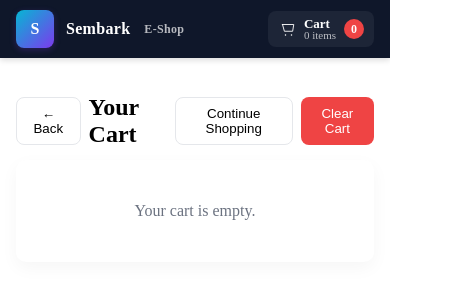
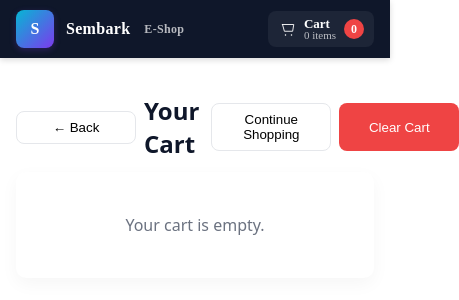
Before and after one commit to XRS5548/saniya-project-15-nov, a React (Vite) app: page /cart in a window 390 px wide. Shown: the top 300 px of the page, 459 px wide, since content can reach past the window. Built offline with nearby package versions, Linux system fonts and the light colour scheme.

Commit message:
update cart

```diff
--- /dev/null
+++ b/src/cart.css
@@ -0,0 +1,261 @@
+/*  Cart.css — improved responsive rules (replace existing file) */
+
+/* Container */
+.ct-container {
+  max-width: 1024px;
+  margin: 20px auto;
+  padding: 16px;
+  box-sizing: border-box;
+  font-family: system-ui, -apple-system, "Segoe UI", Roboto, "Helvetica Neue", Arial;
+  color: #0f172a;
+}
+
+/* Header */
+.ct-header {
+  display: flex;
+  justify-content: space-between;
+  align-items: center;
+  margin-bottom: 12px;
+  gap: 12px;
+}
+.ct-header-left {
+  display: flex;
+  gap: 8px;
+  align-items: center;
+}
+.ct-title {
+  margin: 0;
+}
+.ct-header-right {
+  display: flex;
+  gap: 8px;
+}
+
+/* Card */
+.ct-card {
+  background: #fff;
+  padding: 14px;
+  border-radius: 10px;
+  box-shadow: 0 6px 18px rgba(2, 6, 23, 0.04);
+}
+
+/* Empty */
+.ct-empty {
+  padding: 28px;
+  text-align: center;
+  color: #6b7280;
+}
+
+/* Item list */
+.ct-items {
+  display: flex;
+  flex-direction: column;
+  gap: 4px;
+}
+
+/* Use grid for predictable layout:
+   columns: media fixed, content flexible, controls fixed
+*/
+.ct-item-row {
+  display: grid;
+  grid-template-columns: 88px 1fr 180px;
+  grid-template-rows: auto;
+  gap: 12px;
+  align-items: center;
+  padding: 12px 0;
+  border-bottom: 1px solid #f3f4f6;
+  min-height: 88px;
+}
+
+/* Grid areas — keep explicit naming (optional) */
+.ct-item-media { grid-column: 1; grid-row: 1; }
+.ct-item-main { grid-column: 2; grid-row: 1; }
+.ct-item-controls { grid-column: 3; grid-row: 1; }
+
+/* Media */
+.ct-img {
+  width: 88px;
+  height: 88px;
+  object-fit: contain;
+  background: #fafafa;
+  border-radius: 8px;
+  padding: 8px;
+  display: block;
+}
+
+/* Main info */
+.ct-item-title {
+  font-size: 15px;
+  font-weight: 700;
+  color: #0f172a;
+  overflow: hidden;
+  text-overflow: ellipsis;
+  white-space: nowrap; /* single-line title */
+}
+.ct-item-meta {
+  margin-top: 8px;
+  display: flex;
+  gap: 12px;
+  align-items: center;
+  flex-wrap: wrap;
+}
+.ct-price {
+  font-weight: 800;
+  color: #059669;
+}
+.ct-sub {
+  color: #6b7280;
+  font-size: 13px;
+}
+
+/* Controls */
+.ct-item-controls {
+  display: flex;
+  flex-direction: column;
+  align-items: flex-end;
+  gap: 8px;
+  min-width: 140px;
+}
+
+/* Wrap qty + actions so they behave on small screens */
+.ct-controls-top { display: flex; gap: 12px; align-items: center; }
+.ct-controls-bottom { display: flex; gap: 8px; align-items: center; }
+
+/* Qty box */
+.ct-qty-box {
+  display: inline-flex;
+  align-items: center;
+  gap: 8px;
+  border: 1px solid #e5e7eb;
+  padding: 6px 8px;
+  border-radius: 8px;
+  background: #fff;
+}
+.ct-qty-value { min-width: 28px; text-align: center; font-weight: 800; }
+
+/* Buttons */
+.ct-btn-primary {
+  padding: 10px 14px;
+  background: #0f172a;
+  color: #fff;
+  border: none;
+  border-radius: 8px;
+  cursor: pointer;
+  font-weight: 800;
+}
+.ct-btn-ghost {
+  padding: 8px 12px;
+  background: transparent;
+  border: 1px solid #e5e7eb;
+  border-radius: 8px;
+  cursor: pointer;
+}
+.ct-btn-danger {
+  padding: 8px 12px;
+  background: #ef4444;
+  color: #fff;
+  border: none;
+  border-radius: 8px;
+  cursor: pointer;
+}
+.ct-btn-danger-compact {
+  padding: 6px 10px;
+  background: #ef4444;
+  color: #fff;
+  border: none;
+  border-radius: 8px;
+  cursor: pointer;
+}
+.ct-row-actions { display: flex; gap: 8px; }
+
+/* Summary */
+.ct-summary {
+  display: flex;
+  justify-content: space-between;
+  align-items: center;
+  margin-top: 18px;
+  gap: 12px;
+}
+.ct-items-count { color: #6b7280; }
+.ct-summary-right {
+  display: flex;
+  gap: 12px;
+  align-items: center;
+}
+.ct-total { text-align: right; }
+.ct-total-label { font-size: 13px; color: #6b7280; }
+.ct-total-price { font-size: 20px; font-weight: 900; color: #059669; }
+.ct-summary-actions { display: flex; gap: 8px; }
+
+/* ---------------------------
+   Responsive breakpoints
+   --------------------------- */
+
+/* Medium and below: make columns more compact,
+   allow title to wrap, keep controls on right but smaller */
+@media (max-width: 900px) {
+  .ct-item-row {
+    grid-template-columns: 88px 1fr 140px;
+    gap: 10px;
+    align-items: start;
+  }
+
+  .ct-item-title { white-space: normal; } /* allow wrap */
+  .ct-item-main { min-width: 0; } /* important for truncation and wrap */
+
+  .ct-item-controls { min-width: 120px; }
+  .ct-btn-primary, .ct-btn-danger, .ct-btn-ghost { min-width: 120px; }
+  .ct-summary {
+    flex-direction: column;
+    align-items: stretch;
+  }
+  .ct-summary-right { justify-content: space-between; align-items: center; }
+}
+
+/* Small phones: stack into single column */
+@media (max-width: 520px) {
+  .ct-item-row {
+    grid-template-columns: 1fr;
+    grid-template-rows: auto auto auto;
+    gap: 8px;
+    align-items: stretch;
+    min-height: auto;
+    padding: 10px 0;
+  }
+
+  /* Place items in the stacked order */
+  .ct-item-media { grid-column: 1; grid-row: 1; justify-self: start; }
+  .ct-item-main { grid-column: 1; grid-row: 2; }
+  .ct-item-controls { grid-column: 1; grid-row: 3; align-items: stretch; }
+
+  .ct-item-controls {
+    flex-direction: column;
+    gap: 8px;
+    align-items: stretch;
+  }
+
+  .ct-controls-top {
+    display: flex;
+    justify-content: space-between;
+    gap: 8px;
+  }
+  .ct-controls-bottom {
+    display: flex;
+    gap: 8px;
+  }
+
+  /* Make buttons full width for easy tapping */
+  .ct-btn-primary, .ct-btn-ghost, .ct-btn-danger, .ct-btn-danger-compact {
+    width: 100%;
+  }
+
+  .ct-summary-right {
+    flex-direction: column;
+    align-items: stretch;
+    gap: 8px;
+  }
+}
+
+/* Utility: avoid image overflow */
+.ct-img,
+.ct-item-media img { display: block; max-width: 100%; height: auto; }
--- a/src/pages/Cart.tsx
+++ b/src/pages/Cart.tsx
@@ -1,4 +1,5 @@
 import React, { useCallback, useEffect, useState } from "react";
+import '../cart.css'
 
 type CartItem = {
   id: number;
@@ -11,10 +12,8 @@ type CartItem = {
 const readCart = (): CartItem[] => {
   try {
     const raw = sessionStorage.getItem("cart");
-
     if (!raw) return [];
     const parsed = JSON.parse(raw);
-
     if (!Array.isArray(parsed)) return [];
     return parsed as CartItem[];
   } catch {
@@ -32,7 +31,6 @@ const writeCartToStorage = (cart: CartItem[]) => {
 };
 
 export default function Cart(): React.ReactElement {
-
   const [cart, setCart] = useState<CartItem[]>(() => readCart());
 
   const loadCart = useCallback(() => {
@@ -41,7 +39,6 @@ export default function Cart(): React.ReactElement {
   }, []);
 
   useEffect(() => {
-
     const onCartUpdated = () => loadCart();
     const onStorage = (e: StorageEvent) => {
       if (e.key === "cart") loadCart();
@@ -91,160 +88,89 @@ export default function Cart(): React.ReactElement {
     else (window.location.href = "/");
   };
 
-
-  // style....
-
-  const container: React.CSSProperties =
-  {
-    maxWidth: 1024,
-    margin: "20px auto",
-    padding: 16, boxSizing: "border-box"
-  };
-
-
-  const card: React.CSSProperties =
-  {
-    background: "#fff",
-    padding: 14,
-    borderRadius: 10,
-    boxShadow: "0 6px 18px rgba(2,6,23,0.04)"
-  };
-
-
-  const itemRow: React.CSSProperties =
-  {
-    display: "flex",
-    gap: 12,
-    alignItems: "center",
-    padding: "12px 0",
-    borderBottom: "1px solid #f3f4f6"
-  };
-
-  const imgStyle: React.CSSProperties =
-  {
-    width: 88,
-    height: 88,
-    objectFit: "contain",
-    background: "#fafafa",
-    borderRadius: 8,
-    padding: 8
-  };
-
-  const titleStyle: React.CSSProperties =
-  {
-    fontSize: 15,
-    fontWeight: 700,
-    color: "#0f172a"
-  };
-
-
-  const priceStyle: React.CSSProperties =
-  {
-    fontWeight: 800,
-    color: "#059669"
-  };
-
-  const qtyBox: React.CSSProperties =
-  {
-    display: "inline-flex",
-    alignItems: "center",
-    gap: 8,
-    border: "1px solid #e5e7eb",
-    padding: "6px 8px",
-    borderRadius: 8
-  };
-
-  const btnPrimary: React.CSSProperties =
-  {
-    padding: "10px 14px",
-    background: "#0f172a",
-    color: "#fff",
-    border: "none",
-    borderRadius: 8,
-    cursor: "pointer",
-    fontWeight: 800
-  };
-
-
-  const btnGhost: React.CSSProperties =
-  {
-    padding: "8px 12px",
-    background: "transparent",
-    border: "1px solid #e5e7eb",
-    borderRadius: 8,
-    cursor: "pointer"
-  };
-
-  const btnDanger: React.CSSProperties =
-  {
-    padding: "8px 12px",
-    background: "#ef4444",
-    color: "#fff",
-    border: "none",
-    borderRadius: 8,
-    cursor: "pointer"
-  };
-
   return (
-    <div style={container}>
-      <div style={{ display: "flex", justifyContent: "space-between", alignItems: "center", marginBottom: 12 }}>
-        <div style={{ display: "flex", gap: 8, alignItems: "center" }}>
-          <button style={btnGhost} onClick={goBack}>← Back</button>
-          <h2 style={{ margin: 0 }}>Your Cart</h2>
+    <div className="ct-container">
+      <div className="ct-header">
+        <div className="ct-header-left">
+          <button className="ct-btn-ghost" onClick={goBack}>
+            ← Back
+          </button>
+          <h2 className="ct-title">Your Cart</h2>
         </div>
 
-        <div style={{ display: "flex", gap: 8 }}>
-          <button style={btnGhost} onClick={() => (window.location.href = "/")}>Continue Shopping</button>
-          <button style={btnDanger} onClick={clearCart} disabled={cart.length === 0}>Clear Cart</button>
+        <div className="ct-header-right">
+          <button className="ct-btn-ghost" onClick={() => (window.location.href = "/")}>
+            Continue Shopping
+          </button>
+          <button className="ct-btn-danger" onClick={clearCart} disabled={cart.length === 0}>
+            Clear Cart
+          </button>
         </div>
       </div>
 
-      <div style={card}>
+      <div className="ct-card">
         {cart.length === 0 ? (
-          <div style={{ padding: 28, textAlign: "center", color: "#6b7280" }}>
-            Your cart is empty.
-          </div>
+          <div className="ct-empty">Your cart is empty.</div>
         ) : (
           <>
+            <div className="ct-items">
               {cart.map((item) => (
-              <div key={item.id} style={itemRow}>
-                <img src={item.image} alt={item.title} style={imgStyle} />
+                <div key={item.id} className="ct-item-row">
+                  <div className="ct-item-media">
+                    <img src={item.image} alt={item.title} className="ct-img" />
+                  </div>
 
-                <div style={{ flex: 1 }}>
-                  <div style={titleStyle}>{item.title}</div>
-                  <div style={{ marginTop: 8, display: "flex", gap: 12, alignItems: "center" }}>
-                    <div style={priceStyle}>₹ {item.price}</div>
-                    <div style={{ color: "#6b7280", fontSize: 13 }}>Subtotal: ₹ {(item.price * item.qty).toFixed(2)}</div>
+                  <div className="ct-item-main">
+                    <div className="ct-item-title">{item.title}</div>
+                    <div className="ct-item-meta">
+                      <div className="ct-price">₹ {item.price}</div>
+                      <div className="ct-sub">Subtotal: ₹ {(item.price * item.qty).toFixed(2)}</div>
                     </div>
                   </div>
 
-                <div style={{ display: "flex", flexDirection: "column", alignItems: "flex-end", gap: 8 }}>
-                  <div style={qtyBox}>
-                    <button style={btnGhost} onClick={() => decrement(item.id)} aria-label="Decrease">−</button>
-                    <div style={{ minWidth: 28, textAlign: "center", fontWeight: 800 }}>{item.qty}</div>
-                    <button style={btnGhost} onClick={() => increment(item.id)} aria-label="Increase">+</button>
+                  <div className="ct-item-controls">
+                    <div className="ct-qty-box">
+                      <button className="ct-btn-ghost" onClick={() => decrement(item.id)} aria-label="Decrease">
+                        −
+                      </button>
+                      <div className="ct-qty-value">{item.qty}</div>
+                      <button className="ct-btn-ghost" onClick={() => increment(item.id)} aria-label="Increase">
+                        +
+                      </button>
                     </div>
 
-                  <div style={{ display: "flex", gap: 8 }}>
-                    <button style={btnGhost} onClick={() => (window.location.href = `/productdetails?id=${encodeURIComponent(String(item.id))}`)}>View</button>
-                    <button style={btnDanger} onClick={() => removeItem(item.id)}>Remove</button>
+                    <div className="ct-row-actions">
+                      <button
+                        className="ct-btn-ghost"
+                        onClick={() => (window.location.href = `/productdetails?id=${encodeURIComponent(String(item.id))}`)}
+                      >
+                        View
+                      </button>
+                      <button className="ct-btn-danger-compact" onClick={() => removeItem(item.id)}>
+                        Remove
+                      </button>
                     </div>
                   </div>
                 </div>
               ))}
-
-
-            <div style={{ display: "flex", justifyContent: "space-between", alignItems: "center", marginTop: 18 }}>
-              <div style={{ color: "#6b7280" }}>{cart.length} item(s)</div>
-              <div style={{ display: "flex", gap: 12, alignItems: "center" }}>
-                <div style={{ textAlign: "right" }}>
-                  <div style={{ fontSize: 13, color: "#6b7280" }}>Total</div>
-                  <div style={{ fontSize: 20, fontWeight: 900, color: "#059669" }}>₹ {getTotal().toFixed(2)}</div>
             </div>
 
-                <div style={{ display: "flex", gap: 8 }}>
-                  <button style={btnGhost} onClick={() => (window.location.href = "/")}>Continue Shopping</button>
-                  <button style={btnPrimary} onClick={() => alert("Checkout not implemented in this assignment.")}>Checkout</button>
+            <div className="ct-summary">
+              <div className="ct-items-count">{cart.length} item(s)</div>
+
+              <div className="ct-summary-right">
+                <div className="ct-total">
+                  <div className="ct-total-label">Total</div>
+                  <div className="ct-total-price">₹ {getTotal().toFixed(2)}</div>
+                </div>
+
+                <div className="ct-summary-actions">
+                  <button className="ct-btn-ghost" onClick={() => (window.location.href = "/")}>
+                    Continue Shopping
+                  </button>
+                  <button className="ct-btn-primary" onClick={() => alert("Checkout not implemented in this assignment.")}>
+                    Checkout
+                  </button>
                 </div>
               </div>
             </div>
```
Lines whose indentation alone changed are shown as unchanged.
